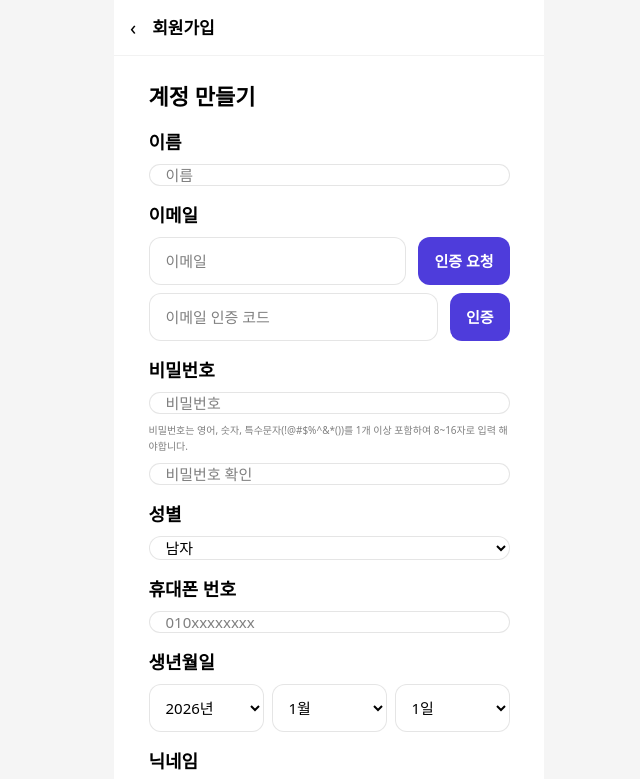
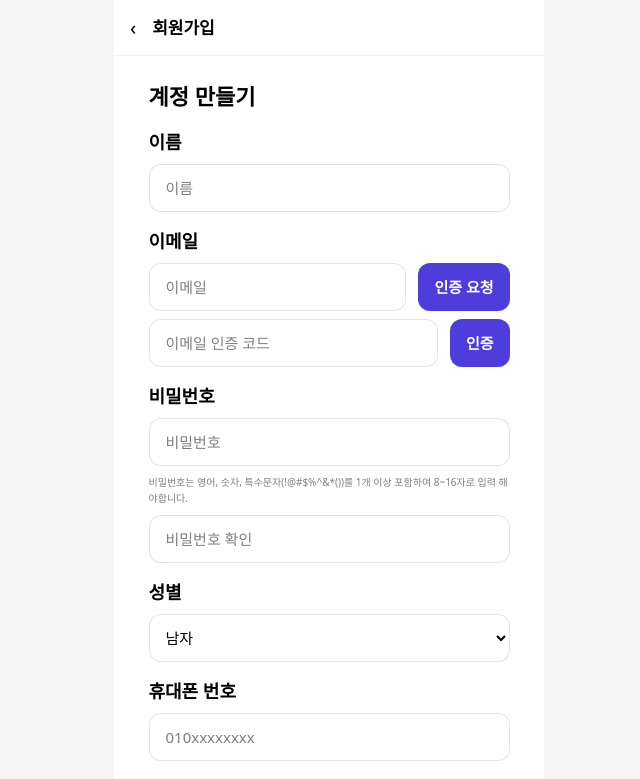
Before and after one commit to bookmarkproject/bookmark_web_react, a React (Vite) app: page /signup in a window 1280 px wide. Shown: the top 779 px of the page, without its empty margins (311-951 px from the left). Built offline with nearby package versions, Linux system fonts and the light colour scheme.

Commit message:
chore : 회원가입 UI 수정

```diff
--- a/src/pages/auth/SignupPage.tsx
+++ b/src/pages/auth/SignupPage.tsx
@@ -136,6 +136,7 @@ export default function SignupPage() {
           <Field label="이메일">
             <div className="flex gap-3">
               <Input
+                flex
                 placeholder="이메일"
                 value={email}
                 onChange={setEmail}
@@ -148,6 +149,7 @@ export default function SignupPage() {
             </div>
             <div className="flex gap-3">
               <Input
+                flex
                 placeholder="이메일 인증 코드"
                 value={code}
                 onChange={setCode}
@@ -192,13 +194,13 @@ export default function SignupPage() {
           {/* 생년월일 */}
           <Field label="생년월일">
             <div className="flex gap-2">
-              <Select value={year} onChange={(v) => setYear(Number(v))}>
+              <Select flex value={year} onChange={(v) => setYear(Number(v))}>
                 {years.map((y) => <option key={y} value={y}>{y}년</option>)}
               </Select>
-              <Select value={month} onChange={(v) => setMonth(Number(v))}>
+              <Select flex value={month} onChange={(v) => setMonth(Number(v))}>
                 {months.map((m) => <option key={m} value={m}>{m}월</option>)}
               </Select>
-              <Select value={day} onChange={(v) => setDay(Number(v))}>
+              <Select flex value={day} onChange={(v) => setDay(Number(v))}>
                 {days.map((d) => <option key={d} value={d}>{d}일</option>)}
               </Select>
             </div>
@@ -207,7 +209,7 @@ export default function SignupPage() {
           {/* 닉네임 */}
           <Field label="닉네임">
             <div className="flex gap-3">
-              <Input placeholder="닉네임을 입력하세요." value={nickname} onChange={setNickname} />
+              <Input flex placeholder="닉네임을 입력하세요." value={nickname} onChange={setNickname} />
               <ActionButton onClick={handleCheckNickname}>중복확인</ActionButton>
             </div>
             {isNicknameOk && (
@@ -253,13 +255,14 @@ function Field({ label, children }: { label: string; children: React.ReactNode }
 }
 
 function Input({
-  placeholder, value, onChange, type = 'text', disabled = false,
+  placeholder, value, onChange, type = 'text', disabled = false, flex = false,
 }: {
   placeholder: string;
   value: string;
   onChange: (v: string) => void;
   type?: string;
   disabled?: boolean;
+  flex?: boolean;
 }) {
   return (
     <input
@@ -268,7 +271,7 @@ function Input({
       value={value}
       onChange={(e) => onChange(e.target.value)}
       disabled={disabled}
-      className="flex-1 h-[48px] px-4 rounded-[12px] text-[15px] outline-none border border-black/10 bg-white disabled:bg-black/5 disabled:text-black/40"
+      className={`${flex ? 'flex-1' : 'w-full'} h-[48px] px-4 rounded-[12px] text-[15px] outline-none border border-black/10 bg-white disabled:bg-black/5 disabled:text-black/40`}
     />
   );
 }
@@ -292,17 +295,18 @@ function ActionButton({
 }
 
 function Select({
-  value, onChange, children,
+  value, onChange, children, flex = false,
 }: {
   value: string | number;
   onChange: (v: string) => void;
   children: React.ReactNode;
+  flex?: boolean;
 }) {
   return (
     <select
       value={value}
       onChange={(e) => onChange(e.target.value)}
-      className="flex-1 h-[48px] px-3 rounded-[12px] border border-black/10 bg-white text-[15px] outline-none"
+      className={`${flex ? 'flex-1' : 'w-full'} h-[48px] px-3 rounded-[12px] border border-black/10 bg-white text-[15px] outline-none`}
     >
       {children}
     </select>
```
